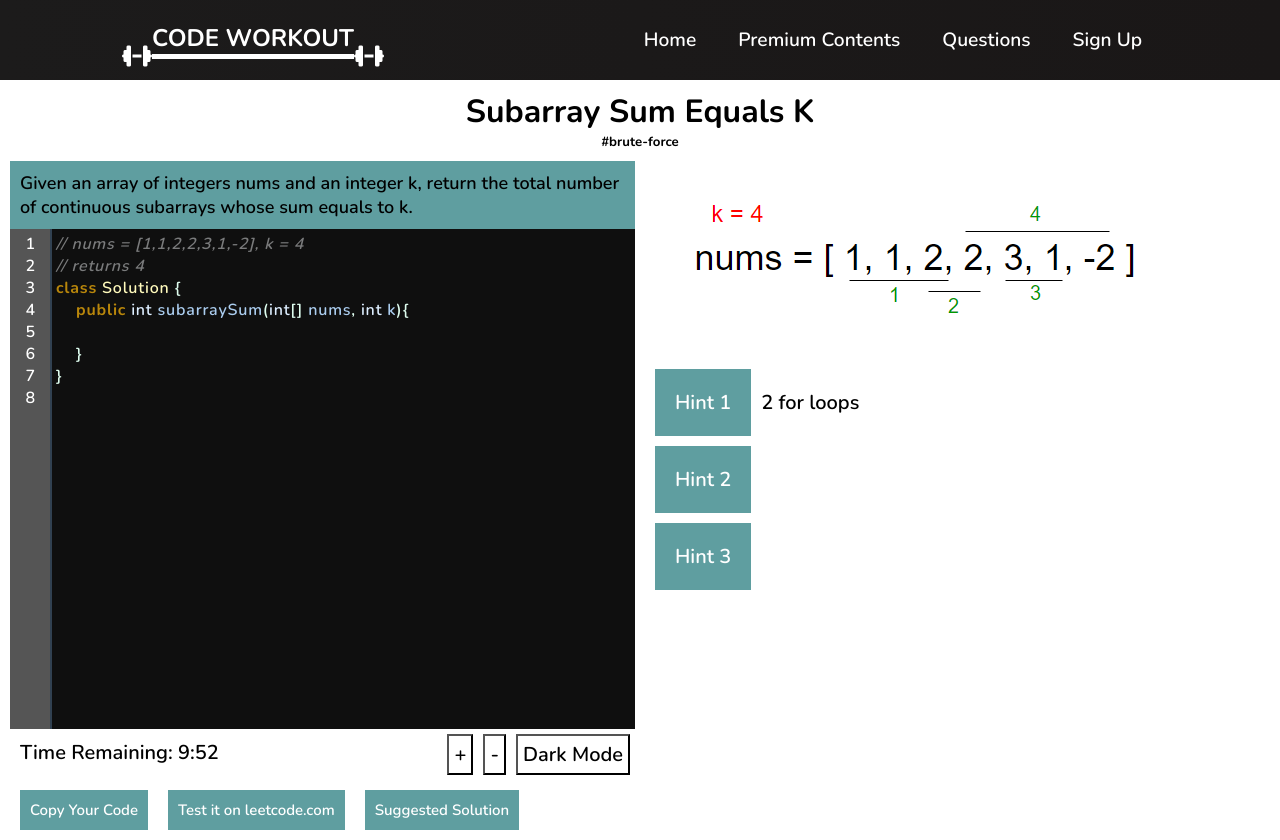
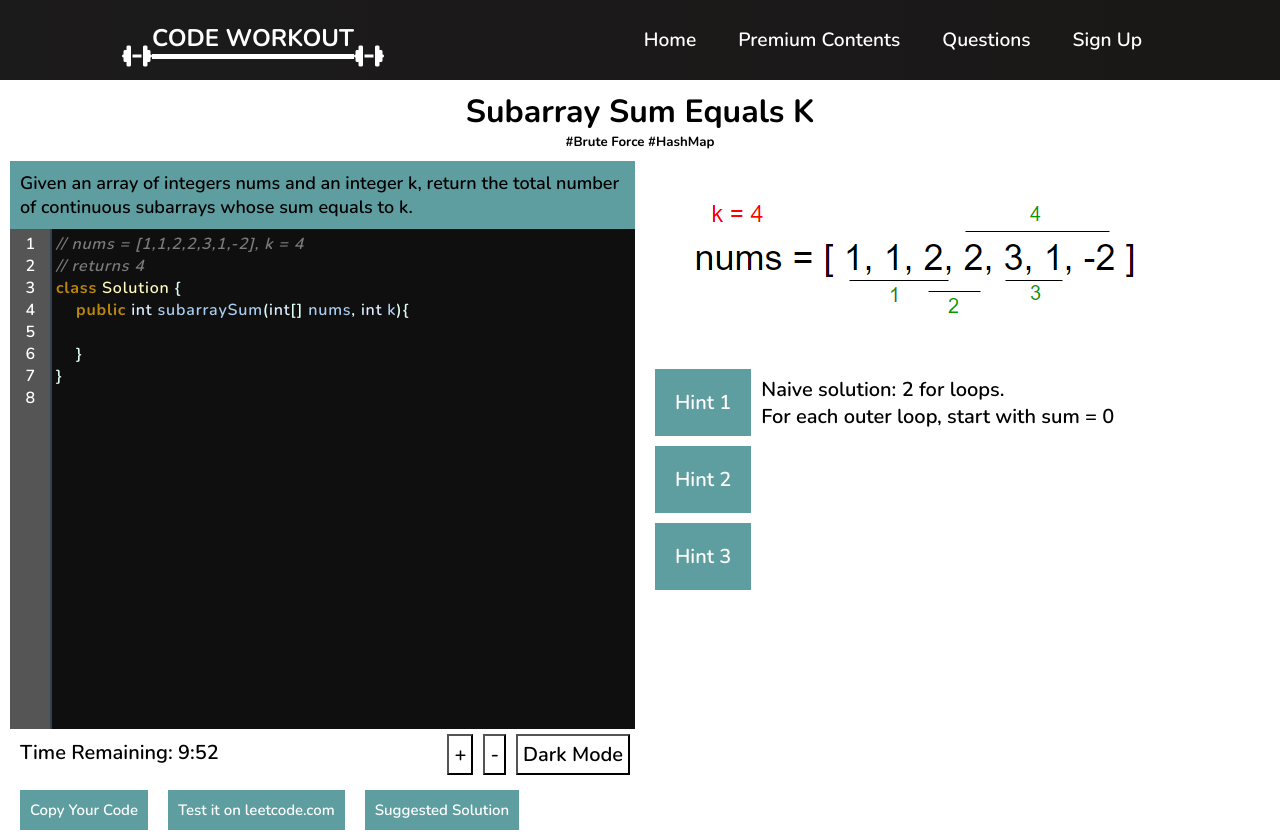
Before and after one commit to ndang6/100-pmp, a React (Create React App) app: page /questions/subarray-sum-equals-k in a window 1280 px wide. Both pictures are taken after a click on the button "Hint 1". Built offline with nearby package versions, Linux system fonts and the light colour scheme; no server answers.

Commit message:
Update SubarraySumEqualsK.js

```diff
--- a/src/components/questions/SubarraySumEqualsK.js
+++ b/src/components/questions/SubarraySumEqualsK.js
@@ -20,7 +20,7 @@ import Timer from '../Timer'
 
 function SubarraySumEqualsK() {
     const name = "Subarray Sum Equals K"
-    const hashTags = "#brute-force"
+    const hashTags = "#Brute Force #HashMap"
     const headerSignature = "public int subarraySum(int[] nums, int k)"
 
     // \n
@@ -32,9 +32,9 @@ function SubarraySumEqualsK() {
     )
 
     // &lt;
-    const hint1 = <p>2 for loops</p>
-    const hint2 = <p>sum += nums[end];</p>
-    const hint3 = <p>if (sum == k) count++;</p>
+    const hint1 = <p>Naive solution: 2 for loops.{"\n"}For each outer loop, start with sum = 0</p>
+    const hint2 = <p>Optimal solution: use HashMap to store preSum value.{"\n"}Start with preSum.put(0,1)</p>
+    const hint3 = <p>Sliding Window does not work.</p>
 
     /* --DO NOT MODIFY--------------------------------------------------------------------------------------- */
     const [hint1Flag, setHint1] = useState(false);
```
